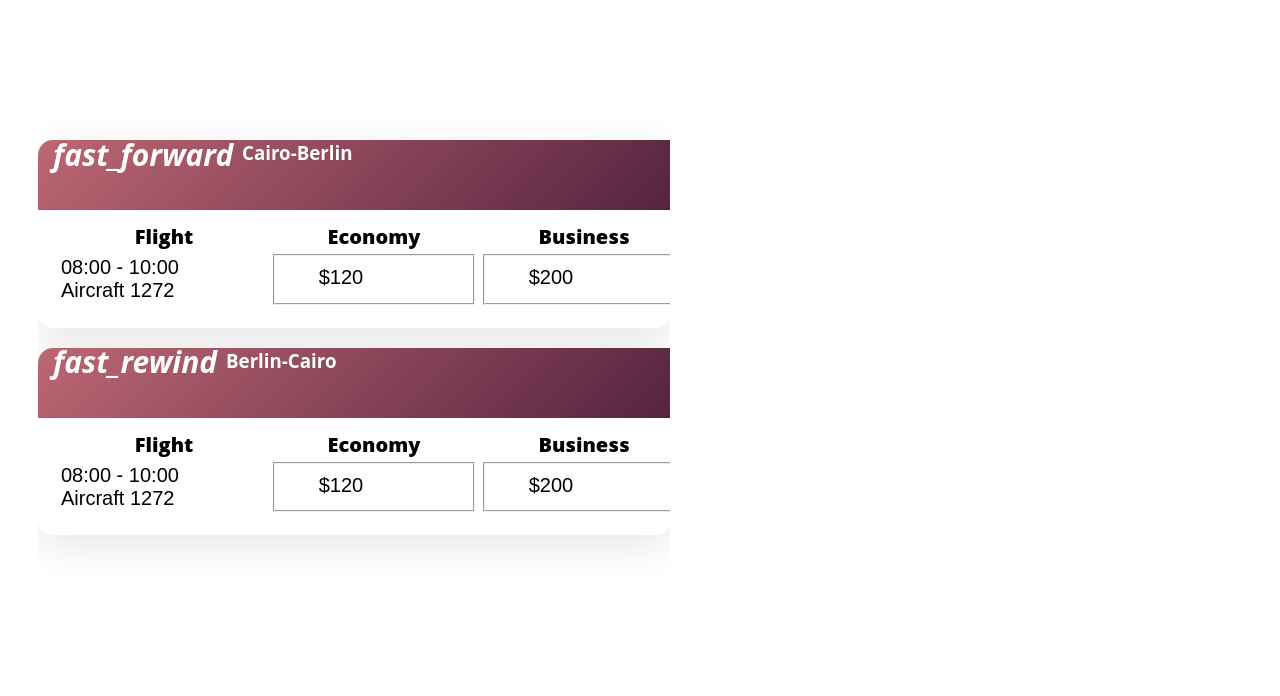
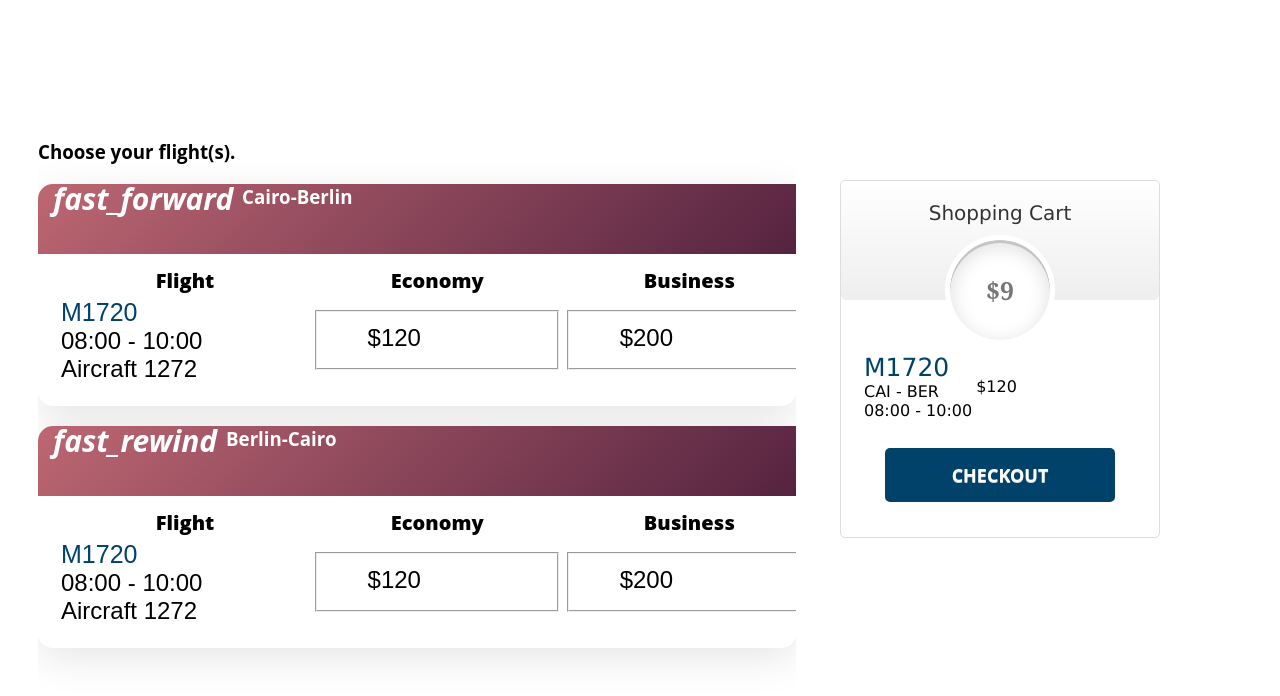
Before and after one commit to secourse2016/mean-girls, a website: page public/views/flights-new.html in a window 1280 px wide. Drawn offline with Linux system fonts and the light colour scheme; files that its build step writes are made by us from their sources; some icons are missing.

Commit message:
flights page finalized

```diff
--- a/public/css/flights.css
+++ b/public/css/flights.css
@@ -7,9 +7,10 @@
   margin-top: 10px;
   position: relative;
   overflow: scroll;
+
 }
 .outFlights, .returnFlights{
-  background-color: rgba(255,255,255,0.8);
+  background-color: rgba(255,255,255,0.9);
   border-radius: 15px;
   box-shadow: 0 10px 40px rgba(0, 0, 0, 0.1);
   padding-bottom: 20px;
@@ -19,8 +20,8 @@
 
 
 .flights-wrapper{
-  width: 50%;
-  height: 700px;
+  width: 60%;
+  height:100%;
   font-family: Open Sans, sans-serif;
   margin: 120px  30px;
   background-color: rgba(255,255,255,0);
@@ -33,9 +34,10 @@
   font-size: 1.25em;
   font-weight: 800;
 }
-.flights-wrapper td{
+.flights-wrapper table tr td{
   font-family: Inconsolata, sans-serif;
-  font-size: 1.25em;
+  font-size: 1.5em;
+  vertical-align: middle;
 }
 
 .flights-wrapper input {
@@ -98,3 +100,129 @@
   margin-left: 0;
   margin-right: 0;
 }
+.flight-number{
+  color:#01426a;
+  font-size: 25px;
+}
+
+
+#pricing-table {
+  text-align: center;
+  position: fixed;
+  top: 0;
+  right: 0;
+  margin-right: 120px;
+  margin-top: 180px;
+  border-radius: 5px;
+  width: 25%;
+
+
+}
+
+#pricing-table .plan {
+  font: 12px 'Lucida Sans', 'trebuchet MS', Arial, Helvetica;
+  text-shadow: 0 1px rgba(255,255,255,.8);
+  background: #fff;
+  border: 1px solid #ddd;
+  color: #333;
+  padding: 20px;
+  position: relative;
+  border-radius: 5px;
+  height: 100%;
+  display: block;
+}
+
+
+
+/* --------------- */
+
+#pricing-table h3 {
+  border-radius: 5px;
+  font-size: 20px;
+  font-weight: normal;
+  padding: 20px;
+  margin: -20px -20px 50px -20px;
+  background-color: #eee;
+  background-image: -moz-linear-gradient(#fff,#eee);
+  background-image: -webkit-gradient(linear, left top, left bottom, from(#fff), to(#eee));
+  background-image: -webkit-linear-gradient(#fff, #eee);
+  background-image: -o-linear-gradient(#fff, #eee);
+  background-image: -ms-linear-gradient(#fff, #eee);
+  background-image: linear-gradient(#fff, #eee);
+}
+
+
+
+#pricing-table h3 span {
+  display: block;
+  font: bold 25px/100px Georgia, Serif;
+  color: #777;
+  background: #fff;
+  border: 5px solid #fff;
+  height: 100px;
+  width: 100px;
+  margin: 10px auto -65px;
+  -moz-border-radius: 100px;
+  -webkit-border-radius: 100px;
+  border-radius: 100px;
+  -moz-box-shadow: 0 5px 20px #ddd inset, 0 3px 0 #999 inset;
+  -webkit-box-shadow: 0 5px 20px #ddd inset, 0 3px 0 #999 inset;
+  box-shadow: 0 5px 20px #ddd inset, 0 3px 0 #999 inset;
+}
+
+/* --------------- */
+
+#pricing-table ul {
+  margin: 20px 0 0 0;
+  padding: 0;
+  list-style: none;
+}
+
+#pricing-table li {
+  border-top: 1px solid #ddd;
+  padding: 10px 0;
+}
+
+/* --------------- */
+
+#pricing-table .checkout {
+  color: white;
+  text-decoration: none;
+  padding: 15px 15px;
+  border-radius: 5px;
+  background: #01426a;
+  width: 200px;
+  text-transform: uppercase;
+  font-weight: bold;
+  font-size: 1.5em;
+  border: none;
+  box-shadow: none;
+  clear: both;
+  font-family: 'Open Sans', sans-serif;
+  position: relative;
+  margin-top: 25px;
+  display: inline-block;
+  margin-bottom: 15px;
+
+}
+
+
+
+
+/* --------------- */
+
+.clear:before, .clear:after {
+  content:"";
+  display:table
+}
+
+.clear:after {
+  clear:both
+}
+
+.clear {
+  zoom:1
+}
+#pricing-table table tr td{
+  vertical-align: middle;
+}
--- a/public/css/main.css
+++ b/public/css/main.css
@@ -5,7 +5,6 @@
 
 body {
   background-image: url("../img/alaska-new.png");
-  font-family: Alegreya;
   position: relative;
   margin:0;
   padding:0;
@@ -30,6 +29,8 @@ p.small {
   background-color: #01426a;
   padding-top: 5px;
   padding-bottom: 5px;
+  font-family: Alegreya;
+
 }
 
 
@@ -221,3 +222,6 @@ p.small {
   z-index: -100;
   pointer-events: none;
 }
+.main{
+  overflow: auto;
+}
--- a/public/views/flights-new.html
+++ b/public/views/flights-new.html
@@ -1,9 +1,12 @@
 
 <link rel="stylesheet" href="css/flights.css" >
 <div class="flights-wrapper">
+  <h3> Choose your flight(s).</h3>
   <div class="outFlights">
-    <div class="info-header container-fluid"><h3><i class="material-icons">fast_forward</i>
-      Cairo-Berlin</h2></div>
+    <div class="info-header container-fluid">
+      <h3><i class="material-icons">fast_forward</i>
+        Cairo-Berlin</h2>
+      </div>
       <table class="table table-hover">
         <thead>
           <tr>
@@ -15,12 +18,16 @@
         <tbody>
           <tr>
             <td>
+              <div class="row flight-number">
+                M1720
+              </div>
               <div class="row">
                 08:00 - 10:00
               </div>
               <div class="row">
                 Aircraft 1272
               </div>
+
             </td>
             <td>
               <fieldset >
@@ -39,8 +46,10 @@
       </table>
     </div>
     <div class="returnFlights">
-    <div class="info-header container-fluid"><h3><i class="material-icons">fast_rewind</i>
-      Berlin-Cairo</h3></div>
+      <div class="info-header container-fluid">
+        <h3><i class="material-icons">fast_rewind</i>
+          Berlin-Cairo</h3>
+        </div>
         <table class="table table-hover">
           <thead>
             <tr>
@@ -52,13 +61,18 @@
           <tbody>
             <tr>
               <td>
+                <div class="row flight-number">
+                  M1720
+                </div>
                 <div class="row">
                   08:00 - 10:00
                 </div>
                 <div class="row">
                   Aircraft 1272
                 </div>
+
               </td>
+
               <td>
                 <fieldset >
                   <input type="radio" class="class" id="economyRet" name="retClass" value="economy"/>
@@ -75,4 +89,32 @@
           </tbody>
         </table>
       </div>
+
     </div>
+    <div id="pricing-table" class="clear">
+
+      <div class="plan">
+        <h3>Shopping Cart<span>$9</span></h3>
+
+        <table class="table table-hover">
+          <tbody>
+            <tr>
+              <td>
+                <div class="row flight-number">
+                  M1720
+                </div>
+                <div class="row">
+                  CAI - BER
+                </div>
+                <div class="row">
+                  08:00 - 10:00
+                </div>
+              </td>
+              <td>$120</td>
+              </tbody>
+            </table>
+            <a class="checkout hvr-pulse" href="">Checkout</a>
+          </div>
+        </div>
+        <script src="js/cart-scroll.js">
+        </script>
```
Also changed, not shown: public/js/cart-scroll.js (added, +11 -0 lines). Lines whose indentation alone changed are shown as unchanged.
